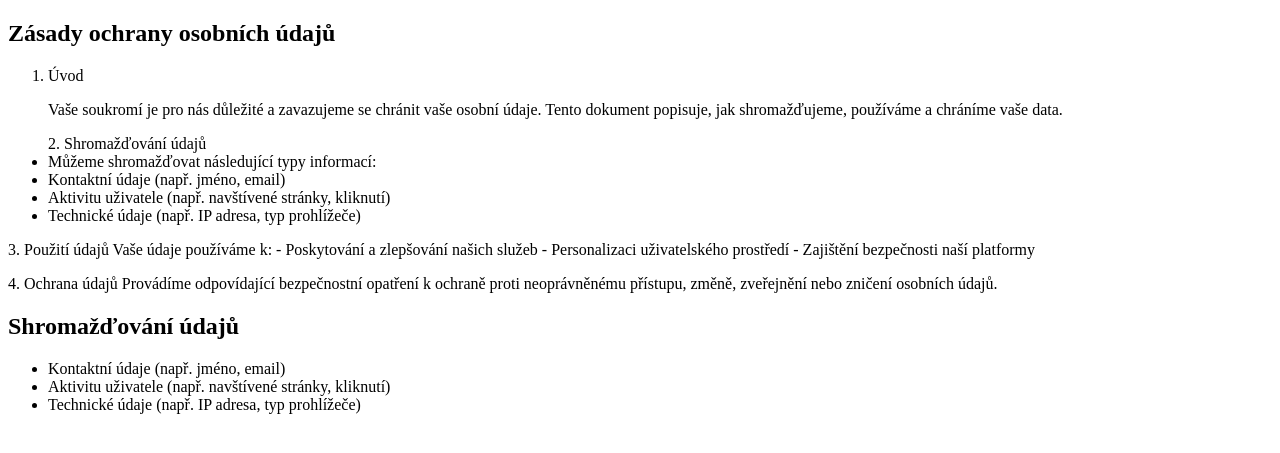
After one commit to Savana64/coordinator, a Django app: page /depo/privacy_policy/ in a window 1280 px wide. The commit adds this page. Shown: the top 453 px of the page. Run offline with Django 5.2, Linux system fonts and the light colour scheme.

Commit message:
přestěhování privacy policy do šablony

```diff
--- a/depo/templates/depo/home.html
+++ b/depo/templates/depo/home.html
@@ -51,7 +51,7 @@
             </ul>
             <p style="margin: 20px;">
                 Tento systém je navržen s ohledem na jednoduchost použití a maximální přehlednost pro správce.
-                Pokud máte dotazy nebo potřebujete pomoc, zkuste chatGPT nebo strejdu gugla.
+                Pokud máte dotazy nebo potřebujete pomoc, zkuste jako já chatGPT nebo strejdu gugla.
             </p>
         </section>
 
@@ -59,7 +59,7 @@
     </main>
     <footer>
         <p style="text-align: center;">&copy; 2024 All good people. Verze: {{ project_version }} Všechna práva vymrazena.
-            <a href="{% static 'depo/privacy_policy.txt' %}" target="_blank" style="color: white; margin-left: 60px;">Zásady ochrany osobních údajů</a>
+            <a href="{% url 'depo:privacy_policy' %}" target="_blank" style="color: white; margin-left: 60px;">Zásady ochrany osobních údajů</a>
         </p>
 
     </footer>
--- /dev/null
+++ b/depo/templates/depo/privacy_policy.html
@@ -0,0 +1,48 @@
+
+{% block content %}
+<!DOCTYPE html>
+<html lang="cs">
+<head>
+    <meta charset="UTF-8">
+    <title>Zásady ochrany osobních údajů</title>
+</head>
+<body>
+    <h2>Zásady ochrany osobních údajů</h2>
+    <div>
+        <ol>
+        <li> Úvod</li>
+        <p>Vaše soukromí je pro nás důležité a zavazujeme se chránit vaše osobní údaje. Tento dokument popisuje, jak shromažďujeme, používáme a chráníme vaše data.</p></ol>
+
+        <ul>2. Shromažďování údajů
+
+        <li>Můžeme shromažďovat následující typy informací:</li>
+        <li>Kontaktní údaje (např. jméno, email)</li>
+        <li>Aktivitu uživatele (např. navštívené stránky, kliknutí)</li>
+        <li>Technické údaje (např. IP adresa, typ prohlížeče)</li>
+    </ul>
+
+        <p>3. Použití údajů
+        Vaše údaje používáme k:
+        - Poskytování a zlepšování našich služeb
+        - Personalizaci uživatelského prostředí
+        - Zajištění bezpečnosti naší platformy</p>
+
+        <p>4. Ochrana údajů
+        Provádíme odpovídající bezpečnostní opatření k ochraně proti neoprávněnému přístupu,
+         změně, zveřejnění nebo zničení osobních údajů.</p>
+    </div>
+
+
+    <h2>Shromažďování údajů</h2>
+    <ul>
+        <li>Kontaktní údaje (např. jméno, email)</li>
+        <li>Aktivitu uživatele (např. navštívené stránky, kliknutí)</li>
+        <li>Technické údaje (např. IP adresa, typ prohlížeče)</li>
+    </ul>
+
+
+
+
+</body>
+</html>
+{% endblock %}
--- a/depo/urls.py
+++ b/depo/urls.py
@@ -1,8 +1,10 @@
 from django.urls import path
+from django.shortcuts import render
 from . import views
 from django.contrib.auth import views as auth_views
 from django.contrib.auth.views import LogoutView
 from .views import set_cookie_view
+
 app_name = 'depo'
 
 urlpatterns = [
@@ -15,6 +17,7 @@ urlpatterns = [
     path('add_reservation/', views.add_reservation, name='add_reservation'),
     path('login/', auth_views.LoginView.as_view(template_name='depo/login.html'), name='login'),
     path('logout/', auth_views.LogoutView.as_view( template_name='depo/logout.html'), name='logout'),
+    path('privacy_policy/', lambda request: render(request,'depo/privacy_policy.html'), name='privacy_policy'),
     path('register/', views.register, name='register'),
     path('set-cookie/', set_cookie_view, name='set_cookie'),
 ]
```
Also changed, not shown: depo/výjev.py (deleted, +0 -28 lines), db.sqlite3.
